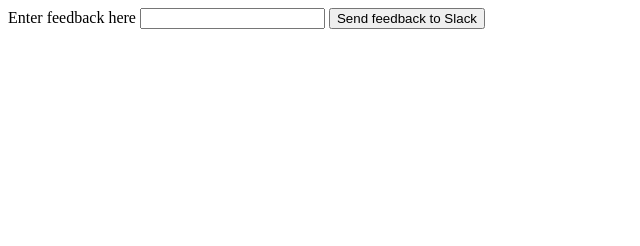
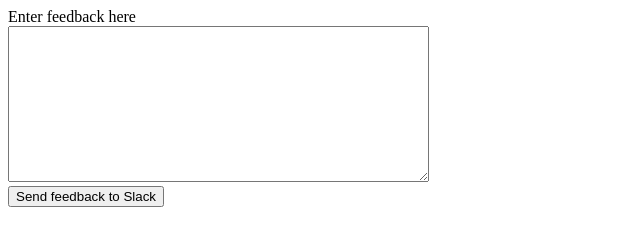
Before and after one commit to jacobcoy/jacobcoy.github.io, a plain HTML site: page wr-post/test2.html in a window 1280 px wide. Shown: the whole page, without its empty margins (0-640 px from the left). Drawn offline with nearby package versions, Linux system fonts and the light colour scheme.

Commit message:
text area

```diff
--- a/wr-post/test2.html
+++ b/wr-post/test2.html
@@ -8,8 +8,8 @@
 </head>
 
 <body>
-        Enter feedback here
-        <input type="text" name="message" id="message">
+        Enter feedback here<br>
+    <textarea rows="10" cols="50" name="message" id="message"></textarea><br>
         <button onclick="sendToSlack()">
             Send feedback to Slack
         </button>
```
